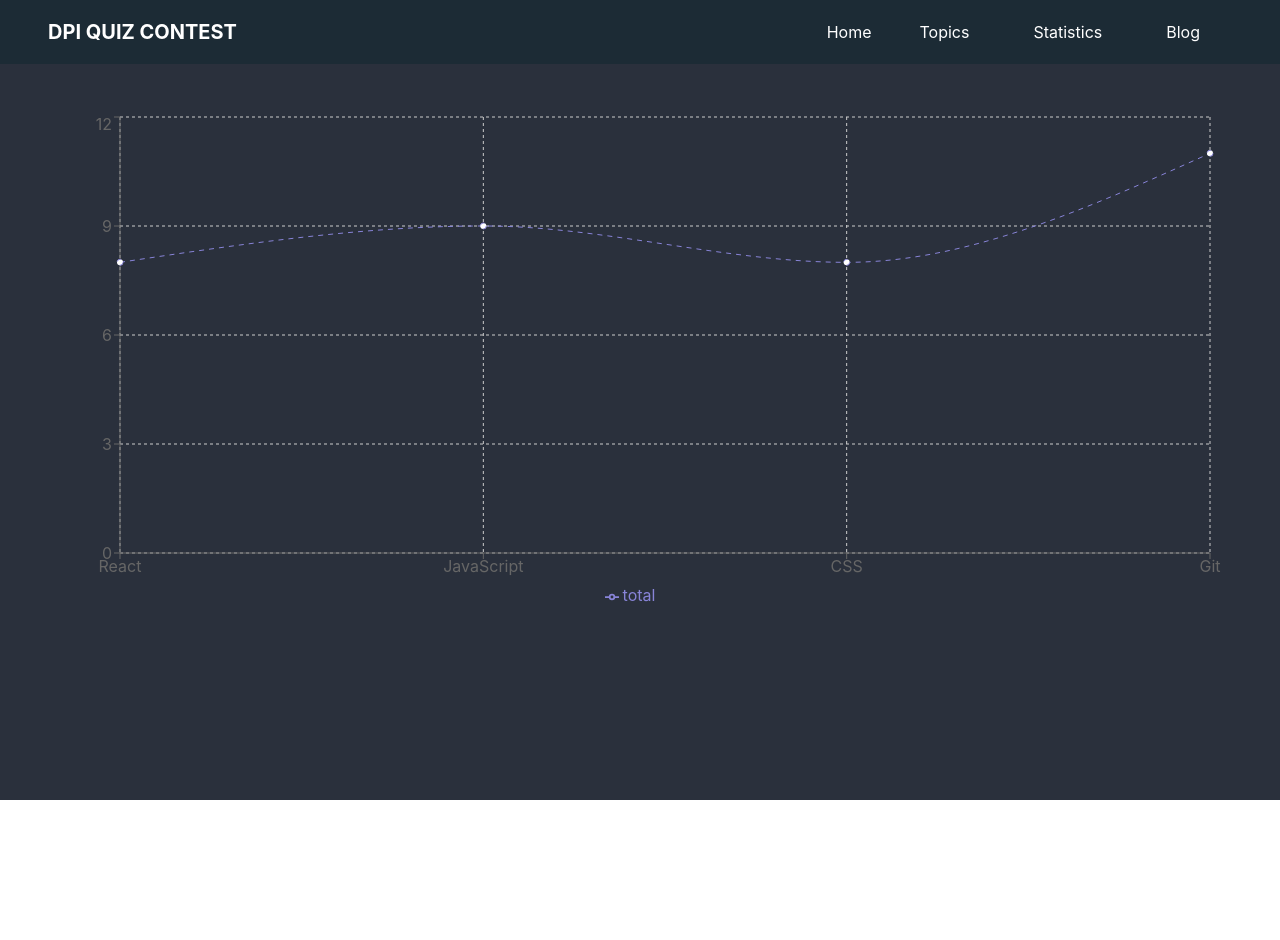
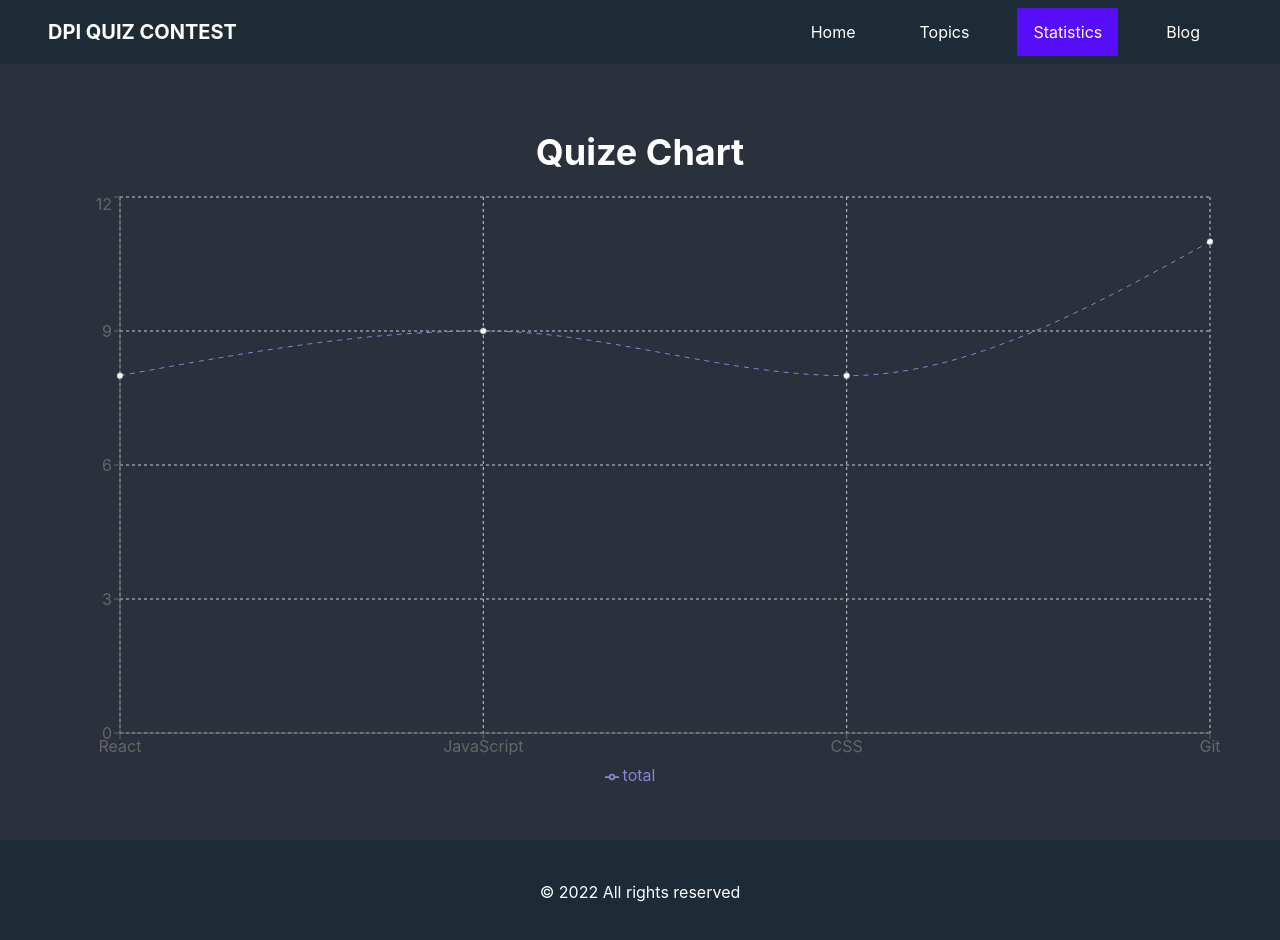
Before and after one commit to coderpbt/quizer, a React (Create React App) app: page /statistics in a window 1280 px wide. Shown: the top 940 px of the page. Before the commit the page ends 800 px from the top, so only its background shows below. Built offline with nearby package versions, Linux system fonts and the light colour scheme.

Commit message:
topic page create

```diff
--- a/src/component/Blog/Blog.jsx
+++ b/src/component/Blog/Blog.jsx
@@ -2,7 +2,7 @@ import React from "react";
 
 const Blog = () => {
   return (
-    <div className="lg:w-[600px] mx-auto w-[95%] my-10">
+    <div className="lg:w-[600px] mx-auto w-[95%] my-48">
       <div className="collapse collapse-arrow">
         <input type="checkbox" className="peer" />
         <div className="collapse-title bg-primary text-primary-content peer-checked:bg-secondary peer-checked:text-secondary-content">
--- a/src/component/ErrorElement/ErrorElement.jsx
+++ b/src/component/ErrorElement/ErrorElement.jsx
@@ -3,7 +3,7 @@ import React from 'react';
 const ErrorElement = () => {
   return (
     <div className='text-3xl font-semibold min-h-screen flex items-center justify-center text-center'>
-      <h3>404 Not Found!!!</h3>
+      <h3 className='text-white'>404 Not Found!!!</h3>
     </div>
   );
 };
--- /dev/null
+++ b/src/component/Footer/Footer.jsx
@@ -0,0 +1,11 @@
+import React from 'react';
+
+const Footer = () => {
+  return (
+    <div className='bg-[#1C2B35] py-10'>
+      <p className='text-white text-center'>&copy; 2022 All rights reserved</p>
+    </div>
+  );
+};
+
+export default Footer;
--- a/src/component/Header/Header.jsx
+++ b/src/component/Header/Header.jsx
@@ -3,42 +3,39 @@ import { Link, NavLink } from 'react-router-dom';
 
 const Header = () => {
   return (
+    <>
       <div className='bg-[#1C2B35]'>
         <div className='w-[1200px] mx-auto'>
           <div className="navbar">
             <div className="navbar-start">
               <div className="dropdown">
-            <label tabIndex={0} className="btn btn-ghost lg:hidden">
+                <label tabIndex={0} className="btn btn-ghost text-white lg:hidden">
                   <svg xmlns="http://www.w3.org/2000/svg" className="h-5 w-5" fill="none" viewBox="0 0 24 24" stroke="currentColor"><path strokeLinecap="round" strokeLinejoin="round" strokeWidth="2" d="M4 6h16M4 12h8m-8 6h16" /></svg>
                 </label>
                 <ul tabIndex={0} className="menu menu-compact dropdown-content mt-3 p-2 shadow bg-base-100 rounded-box w-52">
-              <li><a>Item 1</a></li>
-              <li tabIndex={0}>
-                <a className="justify-between">
-                  Parent
-                  <svg className="fill-current" xmlns="http://www.w3.org/2000/svg" width="24" height="24" viewBox="0 0 24 24"><path d="M8.59,16.58L13.17,12L8.59,7.41L10,6L16,12L10,18L8.59,16.58Z" /></svg>
-                </a>
-                <ul className="p-2">
-                  <li><a>Submenu 1</a></li>
-                  <li><a>Submenu 2</a></li>
-                </ul>
-              </li>
-              <li><a>Item 3</a></li>
+                  <li className='text-black mx-4'><NavLink to='/'>Home</NavLink></li>
+                  <li className='text-black mx-4'><NavLink to='/topics' >Topics</NavLink></li>
+                  <li className='text-black'><NavLink to='/statistics' >Statistics</NavLink></li>
+                  <li className='text-black mx-4'><NavLink to='/blog'>Blog</NavLink></li>
                 </ul>
               </div>
               <Link to='/' className="font-bold uppercase text-white text-xl">DPI quiz contest</Link>
             </div>
+
             <div className="navbar-end">
-          <ul className="flex items-center">
-            <li className='text-white mx-4'><NavLink to='/' className={({isActive}) => (isActive ? 'active' : '') }>Home</NavLink></li>
-            <li className='text-white mx-4'><NavLink to='/topics' className='text-white mx-4'>Topics</NavLink></li>
-            <li className='text-white mx-4'><NavLink to='/statistics' className='text-white mx-4'>Statistics</NavLink></li>
-            <li className='text-white mx-4'><NavLink to='/blog' className='text-white mx-4'>Blog</NavLink></li>
+              <div className="navbar-center hidden lg:flex">
+                <ul className="menu menu-horizontal p-0">
+                  <li className='text-white mx-4'><NavLink to='/'>Home</NavLink></li>
+                  <li className='text-white mx-4'><NavLink to='/topics' >Topics</NavLink></li>
+                  <li className='text-white mx-4'><NavLink to='/statistics' >Statistics</NavLink></li>
+                  <li className='text-white mx-4'><NavLink to='/blog'>Blog</NavLink></li>
                 </ul>
               </div>
             </div>
           </div>
         </div>
+      </div>
+    </>
   );
 };
 
--- a/src/component/Home/Home.jsx
+++ b/src/component/Home/Home.jsx
@@ -10,7 +10,7 @@ const Home = () => {
       <Banner />
         <div className='lg:w-[1200px] mx-auto w-[90%]'>
         <div className="flex justify-between flex-wrap">
-            <div className='grid grid-cols-1 md:grid-cols-3 gap-4 pt-24'>
+            <div className='grid grid-cols-1 md:grid-cols-2 xl:grid-cols-3 gap-4 pt-24'>
             {
               quizes.data.map(item => <SingleQuize key={item.id} item={item} />)
             }
--- a/src/component/Layout/Main.jsx
+++ b/src/component/Layout/Main.jsx
@@ -1,5 +1,6 @@
 import React from 'react';
 import { Outlet } from 'react-router-dom';
+import Footer from '../Footer/Footer';
 import Header from '../Header/Header';
 
 
@@ -9,6 +10,7 @@ const Main = () => {
     <>
         <Header />
         <Outlet />
+        <Footer />
     </>
   );
 };
--- a/src/component/QuizeSingle/Options.jsx
+++ b/src/component/QuizeSingle/Options.jsx
@@ -3,7 +3,7 @@ import React from 'react';
 const Options = ({optios, mcqHandeler}) => {
     return (
         <div onClick={() => mcqHandeler(optios)} className='border cursor-pointer flex justify-center items-center'>
-             <button className='block p-3'>{optios}</button>
+             <button className='block p-3 text-white'>{optios}</button>
         </div>
     );
 };
--- a/src/component/QuizeSingle/QuizeSingleTemplate.jsx
+++ b/src/component/QuizeSingle/QuizeSingleTemplate.jsx
@@ -15,9 +15,11 @@ const QuizeSingleTemplate = ({quzItem,index}) => {
 
     return (
         <div className='my-4'>
-            <button onClick={correctAnsHandeler}><i className="fa-regular fa-eye"></i></button>
-            <h3>{index + 1}</h3>
-            <h2 className='text-2xl font-bold mb-5'>{quzItem.question}</h2>
+            <div className='flex'>
+                <h3 className='text-white font-bold text-2xl'>{index + 1}.</h3>
+                <h2 className='text-2xl font-bold mb-5 text-white'>{quzItem.question}</h2>
+            </div>
+            <button className='flex justify-end w-full relative top-[-20px]' onClick={correctAnsHandeler}><i className="fa-regular fa-eye text-white text-2xl"></i></button>
             <div className='grid grid-cols-2 gap-3'>
                 {
                     quzItem.options.map((optios, index) => <Options key={index} optios={optios} mcqHandeler={mcqHandeler} />)
--- a/src/component/Statistics/Statistics.jsx
+++ b/src/component/Statistics/Statistics.jsx
@@ -4,6 +4,7 @@ import {
   Legend,
   Line,
   LineChart,
+  ResponsiveContainer,
   Tooltip,
   XAxis,
   YAxis,
@@ -38,6 +39,9 @@ const Statistics = () => {
   ];
   return (
     <div className="lg:w-[1200px] mx-auto w-[90%] py-12">
+      <h2 className="text-white text-center py-5 font-bold text-4xl">Quize Chart</h2>
+      <div className="chart">
+      <ResponsiveContainer width='100%' aspect={2.0/1.0}>
       <LineChart
         width={1200}
         height={500}
@@ -61,6 +65,8 @@ const Statistics = () => {
           strokeDasharray="5 5"
         />
       </LineChart>
+      </ResponsiveContainer>
+      </div>
     </div>
   );
 };
--- a/src/component/Topics/Topics.jsx
+++ b/src/component/Topics/Topics.jsx
@@ -8,7 +8,7 @@ const Topics = () => {
     <div>
       <div className="lg:w-[1200px] mx-auto w-[90%]">
         <div className="flex justify-between flex-wrap">
-          <div className="grid grid-cols-1 md:grid-cols-3 gap-4 pt-24">
+          <div className="grid grid-cols-1 md:grid-cols-2 xl:grid-cols-3 gap-4 pt-24s mt-5">
             {quizes.data.map((item) => (
               <SingleQuize key={item.id} item={item} />
             ))}
--- a/src/index.css
+++ b/src/index.css
@@ -16,3 +16,6 @@ code {
   font-family: source-code-pro, Menlo, Monaco, Consolas, 'Courier New',
     monospace;
 }
+#root{
+  overflow: hidden;
+}
```
Lines whose indentation alone changed are shown as unchanged.
